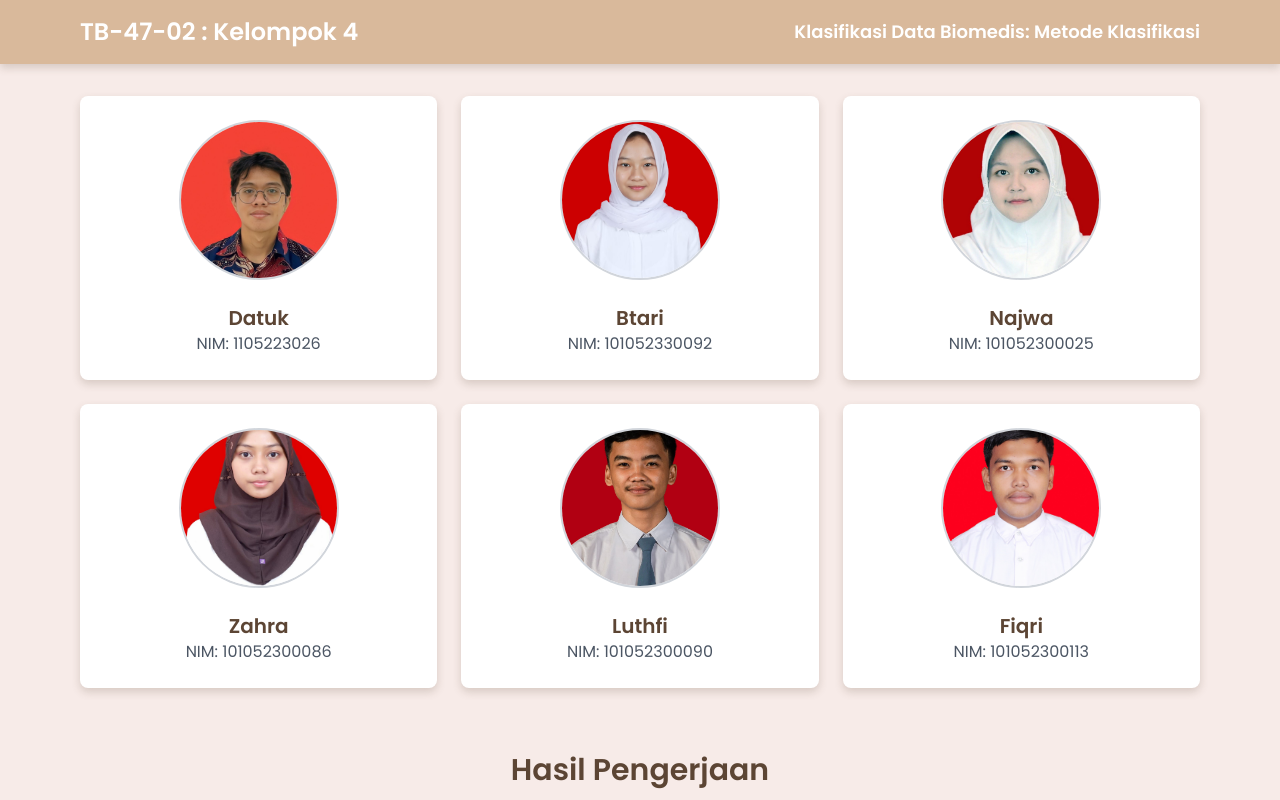
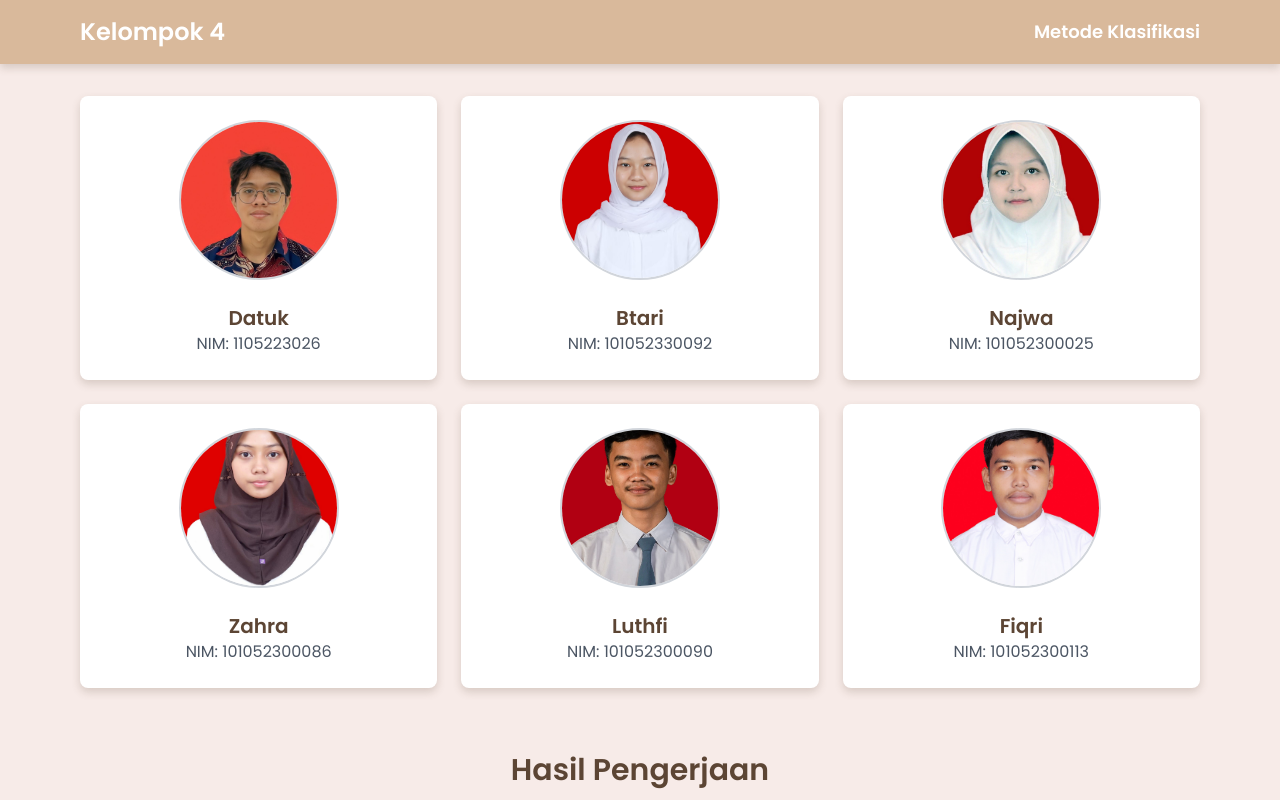
Before and after one commit to TakanashaTaryu/pdb4, a website: page index.html in a window 1280 px wide. Shown: the top 800 px of the page. Drawn offline with nearby package versions, Linux system fonts and the light colour scheme.

Commit message:
modified:   index.html

```diff
--- a/index.html
+++ b/index.html
@@ -23,8 +23,8 @@
     <!-- Navbar -->
     <nav class="bg-pastel-brown text-white py-4 shadow-custom">
         <div class="max-w-6xl mx-auto px-4 flex justify-between items-center">
-            <div class="text-2xl font-bold">TB-47-02 : Kelompok 4</div>
-            <div class="text-lg font-semibold">Klasifikasi Data Biomedis: Metode Klasifikasi</div>
+            <div class="text-2xl font-bold">Kelompok 4</div>
+            <div class="text-lg font-semibold">Metode Klasifikasi</div>
         </div>
     </nav>
 
```
